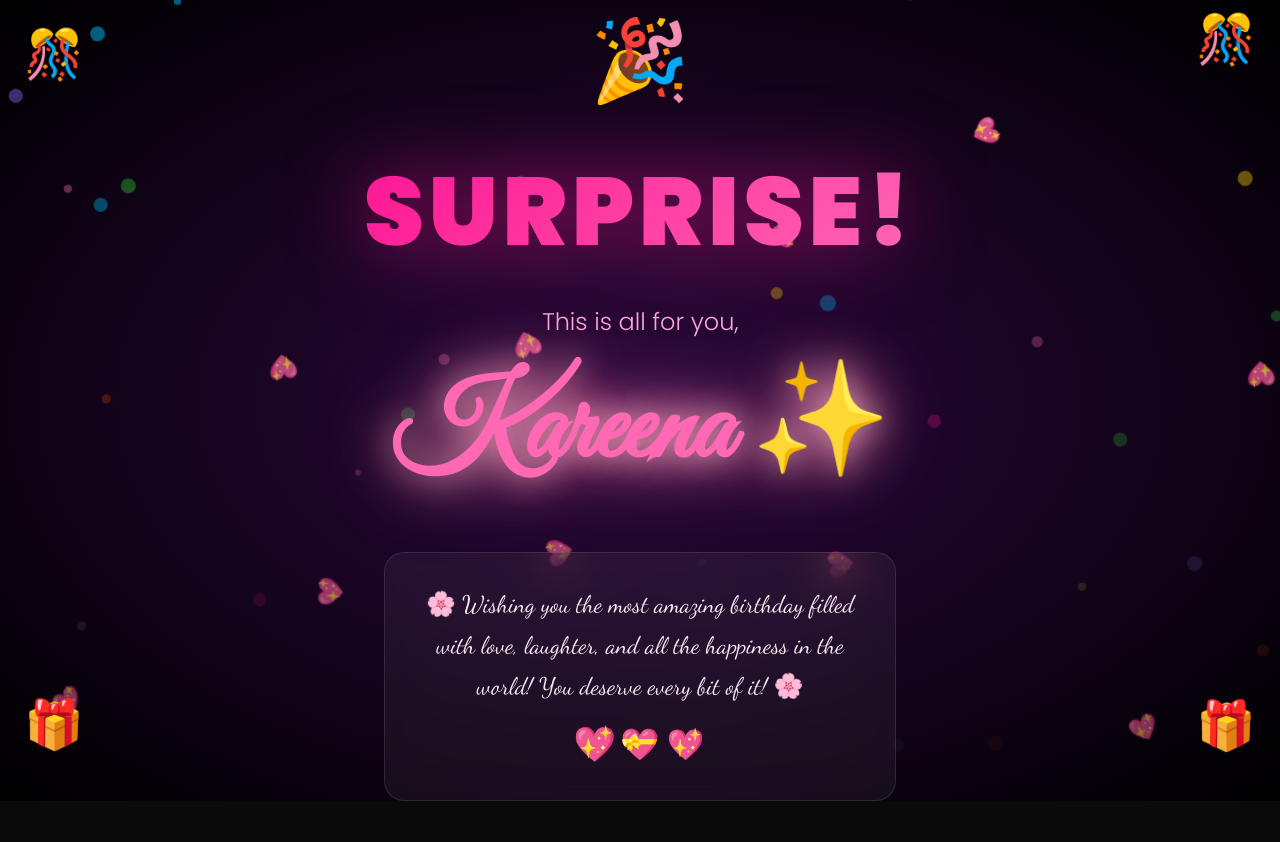
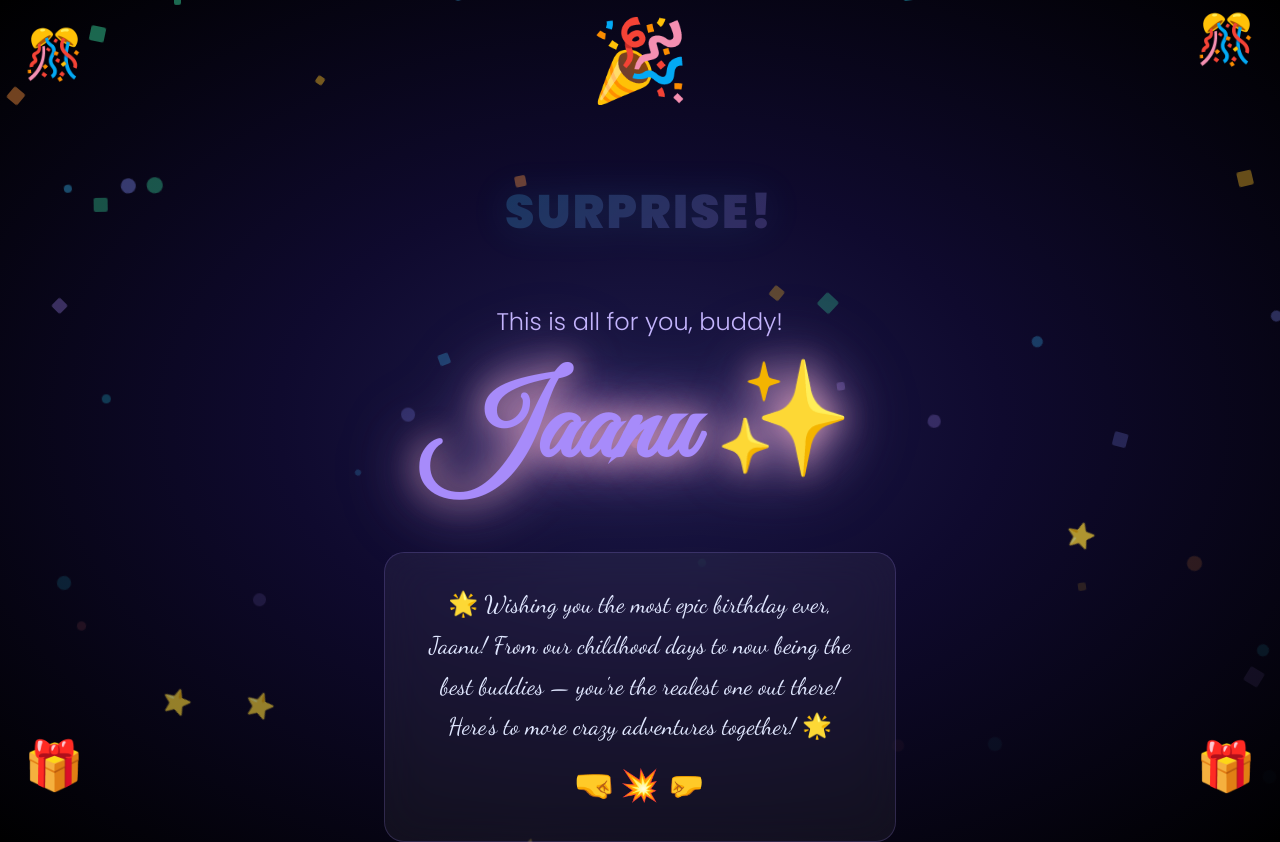
Before and after one commit to Roy-08/bday, a Next.js app: page /surprise in a window 1280 px wide. Before the commit the page ends 801 px from the top, so only its background shows below. Built offline with nearby package versions, Linux system fonts and the light colour scheme.

Commit message:
Update page.tsx

```diff
--- a/app/surprise/page.tsx
+++ b/app/surprise/page.tsx
@@ -1,3 +1,4 @@
+/* eslint-disable react-hooks/purity */
 /* eslint-disable react-hooks/set-state-in-effect */
 "use client";
 
@@ -11,17 +12,17 @@ export default function SurprisePage() {
   const [hearts, setHearts] = useState<{ id: number; left: string; delay: string; duration: string }[]>([]);
 
   useEffect(() => {
-    const generatedConfetti = Array.from({ length: 50 }, (_, i) => ({
+    const generatedConfetti = Array.from({ length: 60 }, (_, i) => ({
       id: i,
       left: `${Math.random() * 100}%`,
-      color: ["#ff69b4", "#ffd700", "#ff1493", "#00bfff", "#ff6347", "#7b68ee", "#32cd32", "#ff4500", "#da70d6"][Math.floor(Math.random() * 9)],
+      color: ["#38bdf8", "#fbbf24", "#a78bfa", "#34d399", "#f472b6", "#fb923c", "#818cf8", "#22d3ee", "#f87171"][Math.floor(Math.random() * 9)],
       delay: `${Math.random() * 3}s`,
       size: `${6 + Math.random() * 10}px`,
       duration: 3 + Math.random() * 3,
     }));
     setConfetti(generatedConfetti);
 
-    const generatedHearts = Array.from({ length: 20 }, (_, i) => ({
+    const generatedHearts = Array.from({ length: 15 }, (_, i) => ({
       id: i,
       left: `${Math.random() * 100}%`,
       delay: `${Math.random() * 5}s`,
@@ -47,7 +48,7 @@ export default function SurprisePage() {
     <div
       className="relative flex min-h-screen flex-col items-center justify-center overflow-hidden"
       style={{
-        background: "radial-gradient(ellipse at 50% 50%, #2d0a3e 0%, #1a0525 40%, #000000 100%)",
+        background: "radial-gradient(ellipse at 50% 50%, #1e1b4b 0%, #0f0a2e 40%, #000000 100%)",
       }}
     >
       {/* Confetti Rain */}
@@ -59,7 +60,7 @@ export default function SurprisePage() {
             left: c.left,
             width: c.size,
             height: c.size,
-            borderRadius: "50%",
+            borderRadius: Math.random() > 0.5 ? "50%" : "2px",
             backgroundColor: c.color,
             animationName: "confettiFall",
             animationDuration: `${c.duration}s`,
@@ -70,7 +71,7 @@ export default function SurprisePage() {
         />
       ))}
 
-      {/* Floating Hearts */}
+      {/* Floating Stars */}
       {hearts.map((h) => (
         <div
           key={h.id}
@@ -87,7 +88,7 @@ export default function SurprisePage() {
             opacity: 0.6,
           }}
         >
-          💖
+          ⭐
         </div>
       ))}
 
@@ -116,12 +117,14 @@ export default function SurprisePage() {
               fontSize: "clamp(3.5rem, 9vw, 6rem)",
               fontWeight: 900,
               letterSpacing: "0.05em",
-              background: "linear-gradient(135deg, #ff1493, #ff69b4, #ffd700, #ff6347, #ff1493)",
+              background: "linear-gradient(135deg, #38bdf8, #a78bfa, #fbbf24, #f472b6, #38bdf8)",
               backgroundSize: "400% 400%",
               WebkitBackgroundClip: "text",
               WebkitTextFillColor: "transparent",
               backgroundClip: "text",
-              filter: "drop-shadow(0 0 40px rgba(255,20,147,0.6))",
+
+              animationIterationCount: "infinite",
+              filter: "drop-shadow(0 0 40px rgba(56,189,248,0.6))",
               margin: 0,
             }}
           >
@@ -129,7 +132,7 @@ export default function SurprisePage() {
           </h1>
         )}
 
-        {/* Kareena's Name */}
+        {/* Jaanu's Name */}
         {phase >= 3 && (
           <div style={{
             animationName: "fadeInScale",
@@ -137,16 +140,16 @@ export default function SurprisePage() {
             animationTimingFunction: "ease-out",
             animationFillMode: "forwards",
           }}>
-            <p style={{ fontSize: "1.5rem", color: "#f9a8d4", fontWeight: 300, fontFamily: "'Poppins', sans-serif", margin: "0 0 0.5rem 0" }}>
-              This is all for you,
+            <p style={{ fontSize: "1.5rem", color: "#c4b5fd", fontWeight: 300, fontFamily: "'Poppins', sans-serif", margin: "0 0 0.5rem 0" }}>
+              This is all for you, buddy!
             </p>
             <h2
               style={{
                 fontFamily: "'Great Vibes', cursive",
                 fontSize: "clamp(4rem, 10vw, 7rem)",
                 fontWeight: 900,
-                color: "#ff69b4",
-                filter: "drop-shadow(0 0 30px rgba(255,105,180,0.6))",
+                color: "#a78bfa",
+                filter: "drop-shadow(0 0 30px rgba(167,139,250,0.6))",
                 animationName: "glow",
                 animationDuration: "2s",
                 animationTimingFunction: "ease-in-out",
@@ -154,7 +157,7 @@ export default function SurprisePage() {
                 margin: 0,
               }}
             >
-              Kareena ✨
+              Jaanu ✨
             </h2>
           </div>
         )}
@@ -169,7 +172,7 @@ export default function SurprisePage() {
               animationFillMode: "forwards",
               background: "rgba(255, 255, 255, 0.05)",
               backdropFilter: "blur(20px)",
-              border: "1px solid rgba(255, 255, 255, 0.1)",
+              border: "1px solid rgba(167,139,250,0.2)",
               borderRadius: "20px",
               padding: "2rem",
               maxWidth: "32rem",
@@ -179,12 +182,12 @@ export default function SurprisePage() {
             <p
               style={{
                 fontSize: "clamp(1.1rem, 2.5vw, 1.5rem)",
-                color: "#fce7f3",
+                color: "#e0e7ff",
                 lineHeight: 1.7,
                 fontFamily: "'Dancing Script', cursive",
               }}
             >
-              🌸 Wishing you the most amazing birthday filled with love, laughter, and all the happiness in the world! You deserve every bit of it! 🌸
+              🌟 Wishing you the most epic birthday ever, Jaanu! From our childhood days to now being the best buddies — you&apos;re the realest one out there! Here&apos;s to more crazy adventures together! 🌟
             </p>
             <div style={{ marginTop: "1rem", display: "flex", justifyContent: "center", gap: "0.5rem", fontSize: "1.875rem" }}>
               {[0, 1, 2].map((i) => (
@@ -198,7 +201,7 @@ export default function SurprisePage() {
                     animationDelay: `${i * 0.2}s`,
                   }}
                 >
-                  {["💖", "💝", "💖"][i]}
+                  {["🤜", "💥", "🤛"][i]}
                 </span>
               ))}
             </div>
@@ -221,10 +224,10 @@ export default function SurprisePage() {
               fontSize: "1.25rem",
               fontWeight: 700,
               color: "white",
-              border: "none",
+              border: "2px solid rgba(167,139,250,0.3)",
               cursor: "pointer",
-              background: "linear-gradient(135deg, #ff69b4, #da70d6, #9370db)",
-              boxShadow: "0 0 40px rgba(255,105,180,0.5), 0 0 80px rgba(218,112,214,0.3)",
+              background: "linear-gradient(135deg, #6366f1, #8b5cf6, #a855f7)",
+              boxShadow: "0 0 40px rgba(99,102,241,0.5), 0 0 80px rgba(139,92,246,0.3), inset 0 1px 0 rgba(255,255,255,0.1)",
               transition: "all 0.3s ease",
               position: "relative",
             }}
```
